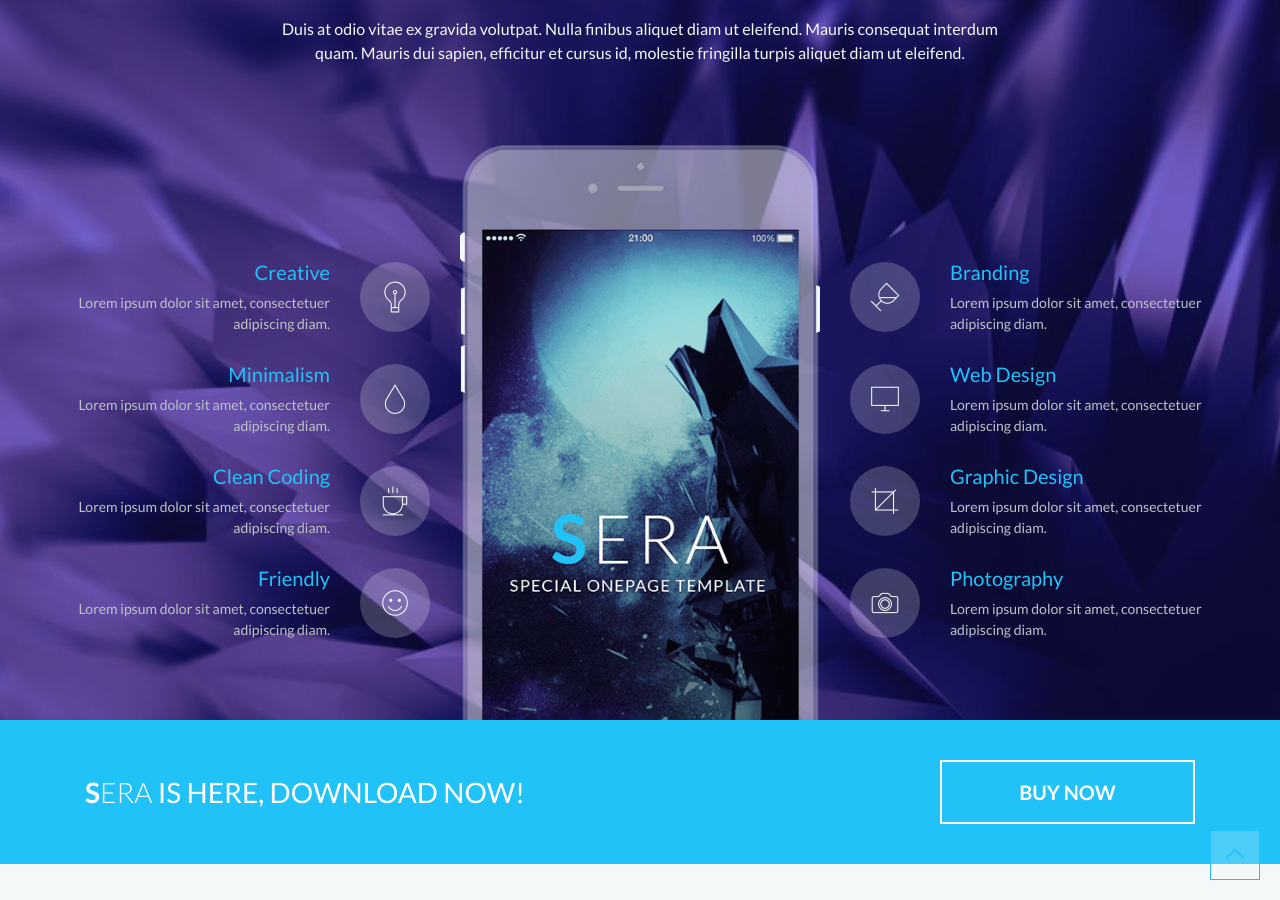
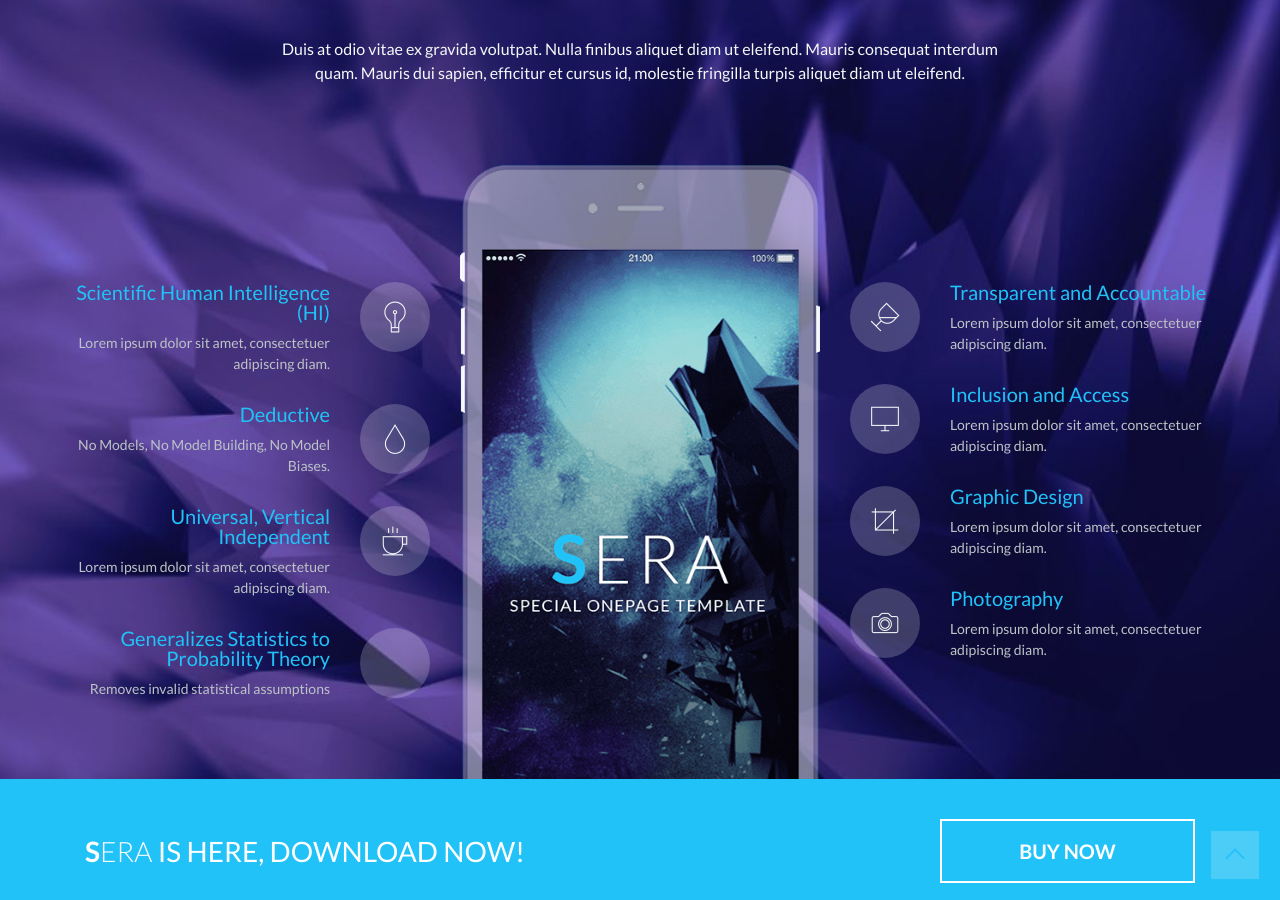
Before and after one commit to mtempler/mtempler.github.io, a Jekyll site: the page built from index.html, in a window 1280 px wide and 900 px high, scrolled down 3790 px. Built offline with Jekyll 4.4.1, drawn with Linux system fonts in a browser that asks for light colours; nearby versions of some CDN libraries; some of the changed text lies outside the part shown.

Commit message:
Update Core Features section

```diff
--- a/_config.yml
+++ b/_config.yml
@@ -43,13 +43,13 @@ jekyll-archives:
 #######################################################
 
 # This is your site title
-title: Sera - OnePage Multi-Purpose Theme
+title: Fides et Ratio - Scientific Human Learning and Intelligence
 # Website language
 lang: en-US
 # Header Title
-header-title: Create the <strong>Impossible</strong>
+header-title: Conform to Truth
 # Header Tagline
-headter-tagline: We Always
+headter-tagline: Scientific Human Learning and Intelligence
 
 ####################################
 ######   CTA Header Buttons   ######
@@ -129,7 +129,7 @@ mailchimp:
 #####################################
 #############   About   #############
 #####################################
-about-title: Welcome to Sera
+about-title: Welcome to Fides et Ratio
 about-description: Lorem ipsum dolor sit amet, consectetur adipiscing elit. Aenean at tincidunt sem. Interdum et malesuada fames ac ante ipsum primis in faucibus. Morbi id ornare ante. Cras odio nibh, volutpat vitae volutpat sed, suscipit et nisi. Nulla a tellus at turpis gravida congue non sed nisl.
 
 #####################################
@@ -143,17 +143,17 @@ features-description: Lorem ipsum dolor sit amet, consectetur adipiscing elit. A
 #
 features:
   # Feature
-  - title: Clean & Unique Design
+  - title: Scientific Human Learning
     description: Maecenas sed laoreet urna. Praesent eget tristique tortor. Suspendisse consequat sed turpis in mattis.
     icon: pe-7s-vector
 
   # Feature
-  - title: Professional Support
+  - title: No Models, No Model Development, No Model Biases
     description: Maecenas sed laoreet urna. Praesent eget tristique tortor. Suspendisse consequat sed turpis in mattis.
     icon: pe-7s-help2
 
   # Feature
-  - title: Pixel Perfect
+  - title: Transparent, Accoutable, Inclusive
     description: Maecenas sed laoreet urna. Praesent eget tristique tortor. Suspendisse consequat sed turpis in mattis.
     icon: pe-7s-airplay
 
@@ -234,36 +234,35 @@ core-description: Duis at odio vitae ex gravida volutpat. Nulla finibus aliquet
 #
 core-features-left:
   # Feature
-  - name: Creative
+  - name: Scientific Human Intelligence (HI)
     description: Lorem ipsum dolor sit amet, consectetuer adipiscing diam.
     icon: pe-7s-light
 
   # Feature
-  - name: Minimalism
-    description: Lorem ipsum dolor sit amet, consectetuer adipiscing diam.
+  - name: Deductive
+    description: No Models, No Model Building, No Model Biases.
     icon: pe-7s-drop
 
   # Feature
-  - name: Clean Coding
+  - name: Universal, Vertical Independent
     description: Lorem ipsum dolor sit amet, consectetuer adipiscing diam.
     icon: pe-7s-coffee
 
   # Feature
-  - name: Friendly
-    description: Lorem ipsum dolor sit amet, consectetuer adipiscing diam.
-    icon: pe-7s-smile
+  - name: Generalizes Statistics to Probability Theory
+    description: Removes invalid statistical assumptions
 
 #
 # Core Features Right
 #
 core-features-right:
   # Feature
-  - name: Branding
+  - name: Transparent and Accountable
     description: Lorem ipsum dolor sit amet, consectetuer adipiscing diam.
     icon: pe-7s-wine
 
   # Feature
-  - name: Web Design
+  - name: Inclusion and Access
     description: Lorem ipsum dolor sit amet, consectetuer adipiscing diam.
     icon: pe-7s-monitor
 
```
